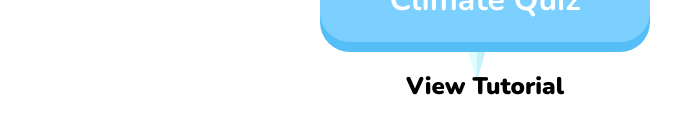
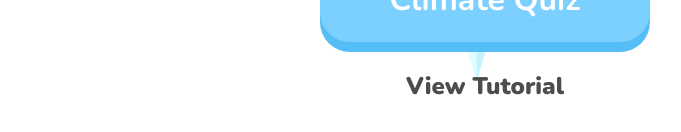
Before and after one commit to Paynecoder/BigProjectOne, a Next.js app: page /intro in a window 1280 px wide. Shown: the part 653-785 px from the top of the page, without its empty margins (155-836 px from the left). Built offline with nearby package versions, Linux system fonts and the light colour scheme.

Commit message:
init framer

```diff
--- a/package.json
+++ b/package.json
@@ -10,6 +10,7 @@
   },
   "dependencies": {
     "@next/font": "13.1.6",
+    "framer-motion": "^10.9.1",
     "lottie-react": "^2.4.0",
     "next": "13.1.6",
     "react": "18.2.0",
--- a/pages/_app.js
+++ b/pages/_app.js
@@ -1,11 +1,24 @@
 import "@/styles/globals.css";
 import "@/styles/variables.css";
 import Navbar from "@/components/Navbar/index.js";
+import { motion, AnimatePresence } from "framer-motion";
+import { useRouter } from "next/router";
 
 export default function App({ Component, pageProps }) {
+  const router = useRouter();
+
   return (
     <>
-      <Component {...pageProps} />
+      <AnimatePresence>
+        <motion.div
+          key={router.route}
+          initial={{ opacity: 0, x: 1000 }}
+          animate={{ opacity: 1, x: 0 }}
+          transition={{ duration: 0.5 }}
+        >
+          <Component {...pageProps} />
+        </motion.div>
+      </AnimatePresence>
     </>
   );
 }
--- a/styles/Intro.module.css
+++ b/styles/Intro.module.css
@@ -42,7 +42,7 @@
 .tutorial {
     position: absolute;
     bottom: 45px;
-    color: var(--color-gray-primary);
+    color: var(--primary-gray);
     font-weight: 900;
     font-size: 1.5rem;
 }
```
Also changed, not shown: 1 other file (tests, documents, lock files or other folders).
